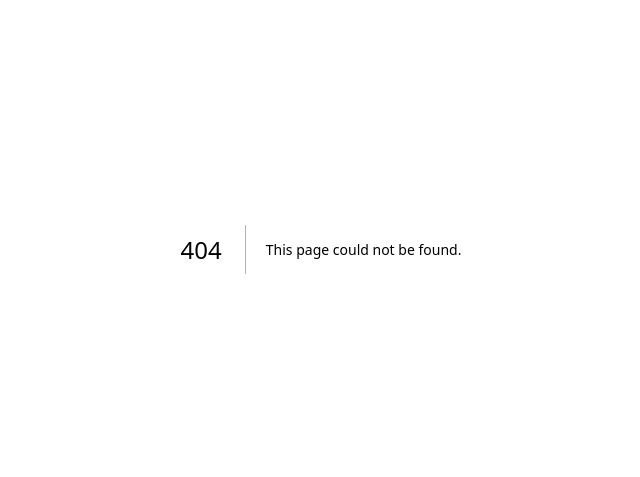
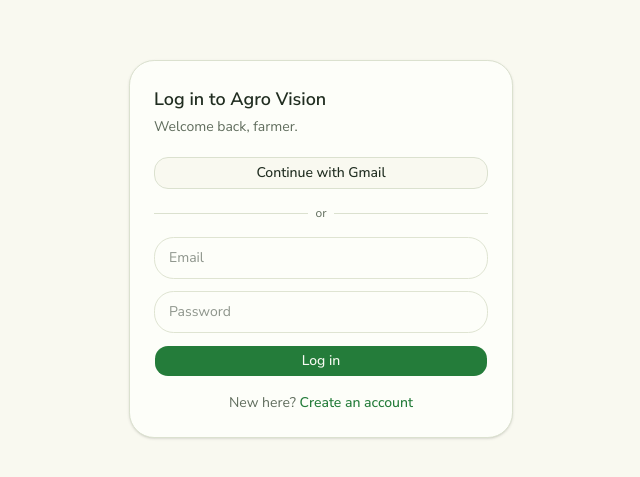
Before and after one commit to GururajDS/agro-vision-app, a Next.js app: page /login in a window 1280 px wide. Before the commit this address had no page. Shown: the part 151-628 px from the top of the page, without its empty margins (319-959 px from the left). Built offline with nearby package versions, Linux system fonts and the light colour scheme.

Commit message:
Add login and signup page with email and Google auth

```diff
--- /dev/null
+++ b/app/login/page.tsx
@@ -0,0 +1,111 @@
+"use client"
+
+import { useState } from "react"
+import { useRouter } from "next/navigation"
+import { Button } from "@/components/ui/button"
+import { signInWithEmail, signUpWithEmail, signInWithGoogle } from "@/lib/supabase-auth"
+
+export default function LoginPage() {
+  const router = useRouter()
+  const [mode, setMode] = useState<"signin" | "signup">("signin")
+  const [email, setEmail] = useState("")
+  const [password, setPassword] = useState("")
+  const [error, setError] = useState<string | null>(null)
+  const [loading, setLoading] = useState(false)
+  const [signupDone, setSignupDone] = useState(false)
+
+  async function handleSubmit(e: React.FormEvent) {
+    e.preventDefault()
+    setError(null)
+    setLoading(true)
+    try {
+      if (mode === "signin") {
+        await signInWithEmail(email, password)
+        router.push("/")
+      } else {
+        await signUpWithEmail(email, password)
+        setSignupDone(true)
+      }
+    } catch (err: any) {
+      setError(err.message || "Something went wrong")
+    } finally {
+      setLoading(false)
+    }
+  }
+
+  return (
+    <div className="flex min-h-screen items-center justify-center bg-background px-4">
+      <div className="w-full max-w-sm rounded-2xl border border-border bg-card p-6 shadow-sm">
+        <h1 className="mb-1 text-lg font-semibold text-foreground">
+          {mode === "signin" ? "Log in to Agro Vision" : "Create your account"}
+        </h1>
+        <p className="mb-5 text-sm text-muted-foreground">
+          {mode === "signin" ? "Welcome back, farmer." : "Let's get your fields set up."}
+        </p>
+
+        {signupDone ? (
+          <p className="rounded-xl bg-primary/10 p-3 text-sm text-primary">
+            Account created! Check your email to confirm, then log in.
+          </p>
+        ) : (
+          <>
+            <Button
+              type="button"
+              variant="outline"
+              className="mb-4 w-full justify-center"
+              onClick={signInWithGoogle}
+            >
+              Continue with Gmail
+            </Button>
+
+            <div className="mb-4 flex items-center gap-2">
+              <div className="h-px flex-1 bg-border" />
+              <span className="text-xs text-muted-foreground">or</span>
+              <div className="h-px flex-1 bg-border" />
+            </div>
+
+            <form onSubmit={handleSubmit} className="flex flex-col gap-3">
+              <input
+                type="email"
+                required
+                placeholder="Email"
+                value={email}
+                onChange={(e) => setEmail(e.target.value)}
+                className="w-full rounded-xl border border-input bg-card px-3.5 py-2.5 text-sm text-foreground outline-none focus:border-primary focus:ring-2 focus:ring-ring/30"
+              />
+              <input
+                type="password"
+                required
+                minLength={6}
+                placeholder="Password"
+                value={password}
+                onChange={(e) => setPassword(e.target.value)}
+                className="w-full rounded-xl border border-input bg-card px-3.5 py-2.5 text-sm text-foreground outline-none focus:border-primary focus:ring-2 focus:ring-ring/30"
+              />
+
+              {error ? <p className="text-sm text-destructive">{error}</p> : null}
+
+              <Button type="submit" disabled={loading} className="w-full justify-center">
+                {loading ? "Please wait…" : mode === "signin" ? "Log in" : "Sign up"}
+              </Button>
+            </form>
+
+            <p className="mt-4 text-center text-sm text-muted-foreground">
+              {mode === "signin" ? "New here?" : "Already have an account?"}{" "}
+              <button
+                type="button"
+                onClick={() => {
+                  setMode(mode === "signin" ? "signup" : "signin")
+                  setError(null)
+                }}
+                className="font-medium text-primary hover:underline"
+              >
+                {mode === "signin" ? "Create an account" : "Log in"}
+              </button>
+            </p>
+          </>
+        )}
+      </div>
+    </div>
+  )
+}
```
